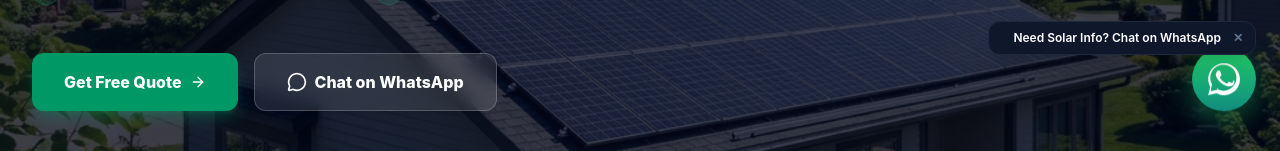
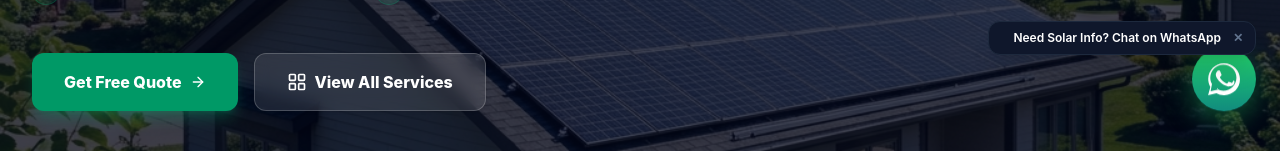
Before and after one commit to gouravboga12-rgb/SB-Electrials, a React (Vite) app: page /#/ in a window 1280 px wide. Shown: the part 649-800 px from the top of the page. Built offline with nearby package versions, Linux system fonts and the light colour scheme.

Commit message:
Replace Chat on WhatsApp hero button with View All Services link

```diff
--- a/src/pages/Home.jsx
+++ b/src/pages/Home.jsx
@@ -414,13 +414,11 @@ export default function Home() {
               </a>
 
               <a
-                href={whatsappUrl}
-                target="_blank"
-                rel="noopener noreferrer"
+                href="#/services"
                 className="bg-white/10 hover:bg-white/20 border border-white/20 hover:border-white/30 text-white font-extrabold px-8 py-4 rounded-xl flex items-center justify-center gap-2 hover:-translate-y-0.5 active:translate-y-0 transition-all duration-300 shadow-sm backdrop-blur-sm"
               >
-                <Icons.MessageCircle className="h-5 w-5" />
-                <span>Chat on WhatsApp</span>
+                <Icons.LayoutGrid className="h-5 w-5" />
+                <span>View All Services</span>
               </a>
             </div>
           </div>
```
